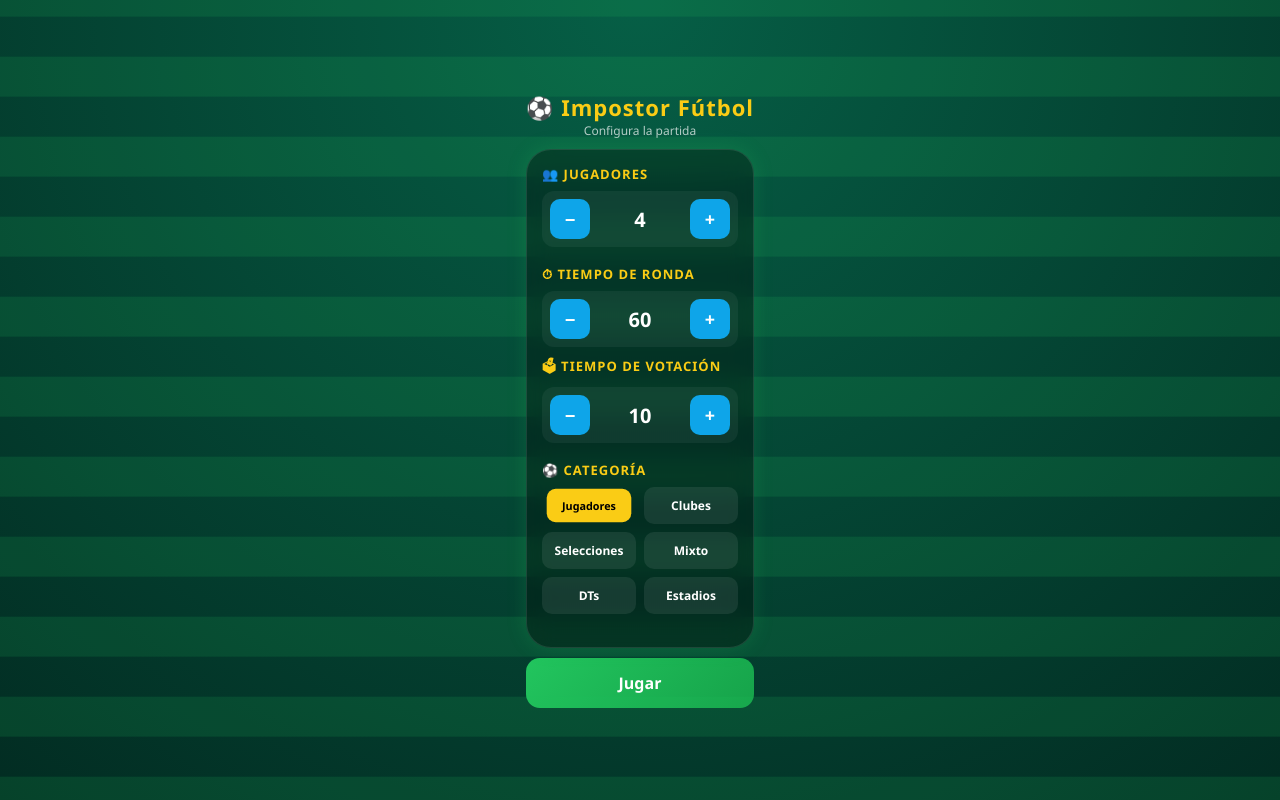
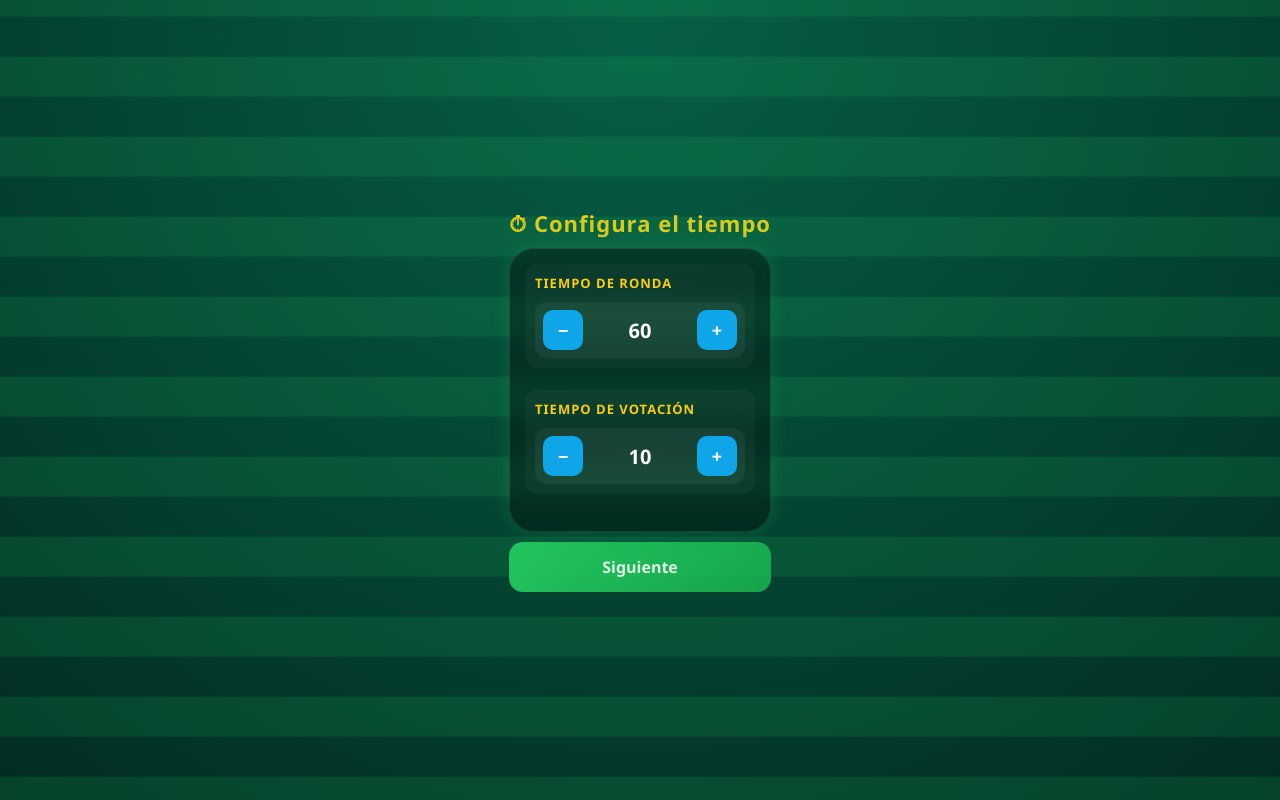
Before and after one commit to Arnoldo1512/Impostor-Futbolero, a plain HTML site: page index.html in a window 1280 px wide. Both pictures are taken after a click on the button "Jugadores". Shown: the top 800 px of the page. Drawn offline with Linux system fonts and the light colour scheme.

```diff
--- a/index.html
+++ b/index.html
@@ -2,7 +2,7 @@
 <html lang="es">
 <head>
 <meta charset="UTF-8">
-<meta name="viewport" content="width=device-width, initial-scale=1.0">
+<meta name="viewport" content="width=device-width, initial-scale=1.0, maximum-scale=1.0, user-scalable=no">
 <title>Impostor Fútbol</title>
 
 <style>
@@ -16,6 +16,7 @@
   align-items:center;
   height:100vh;
   overflow:hidden;
+   touch-action: manipulation;
 }
 
 /* Fondo estadio animado */
@@ -78,16 +79,21 @@
   padding:15px;
   border:1px solid rgba(255,255,255,0.1);
   box-shadow: 0 0 20px rgba(34,197,94,0.2);
+    overflow-y: auto;
+  -webkit-overflow-scrolling: touch;
 }
 
 /* BLOQUES */
 .bloque {
-  margin-bottom:18px;
+  background: rgba(255,255,255,0.03);
+  padding: 10px;
+  border-radius: 12px;
+ margin-bottom: 22px;
 }
 
 .bloque h3 {
   font-size:13px;
-  margin-bottom:8px;
+   margin-bottom: 10px;
   color:#facc15;
   text-transform:uppercase;
   letter-spacing:1px;
@@ -190,13 +196,16 @@
   display: none;
 }
 
+.screen.active {
+  display: flex;
+  flex-direction: column;
+  justify-content: center;
+}
+
 .active {
   display: block;
 }
 
-.screen.active {
-  animation: aparecer 0.3s ease;
-}
 
 @keyframes aparecer {
   from { opacity: 0; transform: translateY(20px); }
@@ -209,35 +218,51 @@
 
 <body>
 
-<div id="inicio" class="screen active">
+<!-- ===================== -->
+<!-- 1️⃣ CATEGORÍA -->
+<!-- ===================== -->
+<div id="categoriaScreen" class="screen active">
 
   <div class="header">
     <h1>⚽ Impostor Fútbol</h1>
-    <p>Configura la partida</p>
+    <p>Elige una categoría</p>
+  </div>
+
+  <div class="card">
+    <div class="gridCategorias">
+      <button onclick="seleccionarCategoria('jugadores'); irTiempos()">Jugadores</button>
+      <button onclick="seleccionarCategoria('clubes'); irTiempos()">Clubes</button>
+      <button onclick="seleccionarCategoria('selecciones'); irTiempos()">Selecciones</button>
+      <button onclick="seleccionarCategoria('mixto'); irTiempos()">Mixto</button>
+      <button onclick="seleccionarCategoria('dts'); irTiempos()">DTs</button>
+      <button onclick="seleccionarCategoria('estadios'); irTiempos()">Estadios</button>
+    </div>
+  </div>
+
+</div>
+
+<!-- ===================== -->
+<!-- 2️⃣ TIEMPOS -->
+<!-- ===================== -->
+<div id="tiempoScreen" class="screen">
+
+  <div class="header">
+    <h1>⏱ Configura el tiempo</h1>
   </div>
 
   <div class="card">
 
-    <!-- JUGADORES -->
     <div class="bloque">
-      <h3>👥 Jugadores</h3>
-      <div class="selector">
-        <button onclick="cambiarNum(-1)">−</button>
-        <div class="num" id="numJugadores">4</div>
-        <button onclick="cambiarNum(1)">+</button>
-      </div>
-    </div>
-
-    <!-- TIEMPOS -->
-    <div class="bloque">
-      <h3>⏱ Tiempo de ronda</h3>
+      <h3>Tiempo de ronda</h3>
       <div class="selector">
         <button onclick="cambiarTiempo('ronda', -10)">−</button>
         <div class="num" id="tiempoRondaTxt">60</div>
         <button onclick="cambiarTiempo('ronda', 10)">+</button>
       </div>
+    </div>
 
-      <h3 style="margin-top:10px;">🗳 Tiempo de votación</h3>
+    <div class="bloque">
+      <h3>Tiempo de votación</h3>
       <div class="selector">
         <button onclick="cambiarTiempo('votacion', -5)">−</button>
         <div class="num" id="tiempoVotacionTxt">10</div>
@@ -245,23 +270,29 @@
       </div>
     </div>
 
-    <!-- CATEGORÍAS -->
-    <div class="bloque">
-      <h3>⚽ Categoría</h3>
-      <div class="gridCategorias">
-        <button onclick="seleccionarCategoria('jugadores')" id="btnJugadores">Jugadores</button>
-        <button onclick="seleccionarCategoria('clubes')" id="btnClubes">Clubes</button>
-        <button onclick="seleccionarCategoria('selecciones')" id="btnSelecciones">Selecciones</button>
-        <button onclick="seleccionarCategoria('mixto')" id="btnMixto">Mixto</button>
-        <button onclick="seleccionarCategoria('dts')" id="btnDts">DTs</button>
-        <button onclick="seleccionarCategoria('estadios')" id="btnEstadios">Estadios</button>
-      </div>
-    </div>
-
   </div>
 
-  <button class="btn" onclick="irNombres()">Jugar</button>
+  <button class="btn" onclick="irJugadores()">Siguiente</button>
+</div>
 
+<!-- ===================== -->
+<!-- 3️⃣ JUGADORES -->
+<!-- ===================== -->
+<div id="jugadoresScreen" class="screen">
+
+  <div class="header">
+    <h1>👥 Jugadores</h1>
+  </div>
+
+  <div class="card">
+    <div class="selector">
+      <button onclick="cambiarNum(-1)">−</button>
+      <div class="num" id="numJugadores">4</div>
+      <button onclick="cambiarNum(1)">+</button>
+    </div>
+  </div>
+
+  <button class="btn" onclick="irNombres()">Continuar</button>
 </div>
 
 
@@ -322,6 +353,16 @@
 <audio id="sTick" src="sounds/tick.mp3"></audio>
 
 <script>
+
+  function irTiempos(){
+  playSound("sClick");
+  cambiarPantalla("tiempoScreen");
+}
+
+function irJugadores(){
+  playSound("sClick");
+  cambiarPantalla("jugadoresScreen");
+}
 
   function detenerTimers(){
   clearInterval(intervaloRonda);
@@ -439,17 +480,6 @@
 /* categoría */
 function seleccionarCategoria(cat){
   categoriaSeleccionada = cat;
-
-  document.querySelectorAll(".gridCategorias button").forEach(b=>{
-    b.classList.remove("activeCat");
-  });
-
-  if (cat === "jugadores") btnJugadores.classList.add("activeCat");
-  if (cat === "clubes") btnClubes.classList.add("activeCat");
-  if (cat === "selecciones") btnSelecciones.classList.add("activeCat");
-  if (cat === "mixto") btnMixto.classList.add("activeCat");
-  if (cat === "dts") btnDts.classList.add("activeCat");
-  if (cat === "estadios") btnEstadios.classList.add("activeCat");
 }
 
 /* nombres */
@@ -688,10 +718,9 @@
 
 function volverInicio(){
  detenerTimers();
-  cambiarPantalla("inicio");
+    cambiarPantalla("categoriaScreen");
 }
 
-document.querySelector(".card").style.animation="shake 0.3s";
 setTimeout(()=>{
   document.querySelector(".card").style.animation="";
 },300);
```
